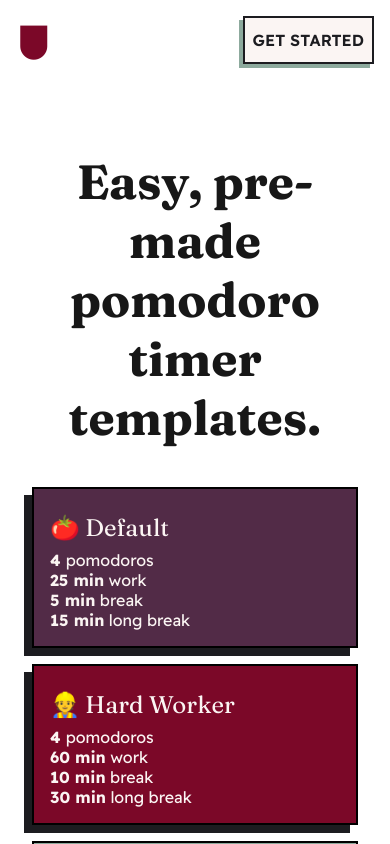
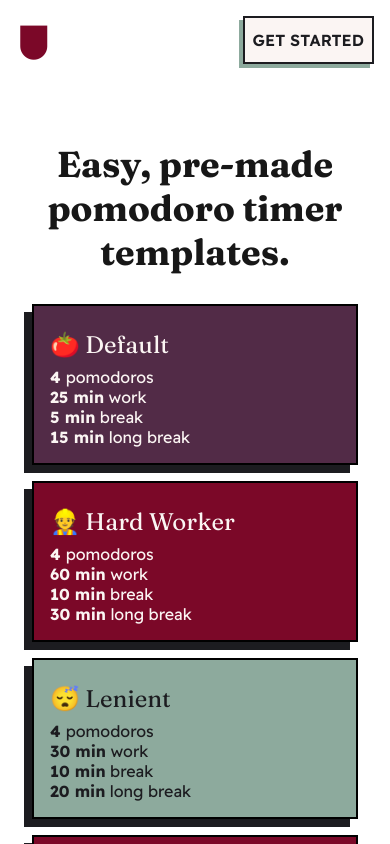
Before and after one commit to literaiiy/campanula, a React (Create React App) app: page /pomo in a window 390 px wide. Shown: the top 844 px of the page. Built offline with nearby package versions, Linux system fonts and the light colour scheme; a web font is replaced by a local one.

Commit message:
Mobile pomodoro template header sizing fix

```diff
--- a/src/routes/pomos.tsx
+++ b/src/routes/pomos.tsx
@@ -11,7 +11,7 @@ export default function Pomos() {
       </Helmet>
       <section className='pomos-list'>
         <div className="pomos-list-desc">
-          <h1>Easy, pre-made pomodoro timer templates.</h1>
+          <h1 className='pomos-header'>Easy, pre-made pomodoro timer templates.</h1>
         </div>
         <ul className='template-list'>
           <PomoTemplate slug="default" name='🍅 Default' sets={4} work={1500} break={300} longBreak={900}/>
--- a/src/styles/App.scss
+++ b/src/styles/App.scss
@@ -16,6 +16,9 @@
   }
   .main-header {
     font-size: 1.75rem !important;
+  }
+  h1.pomos-header {
+    font-size: 2.25rem;
   }
 }
 
```
